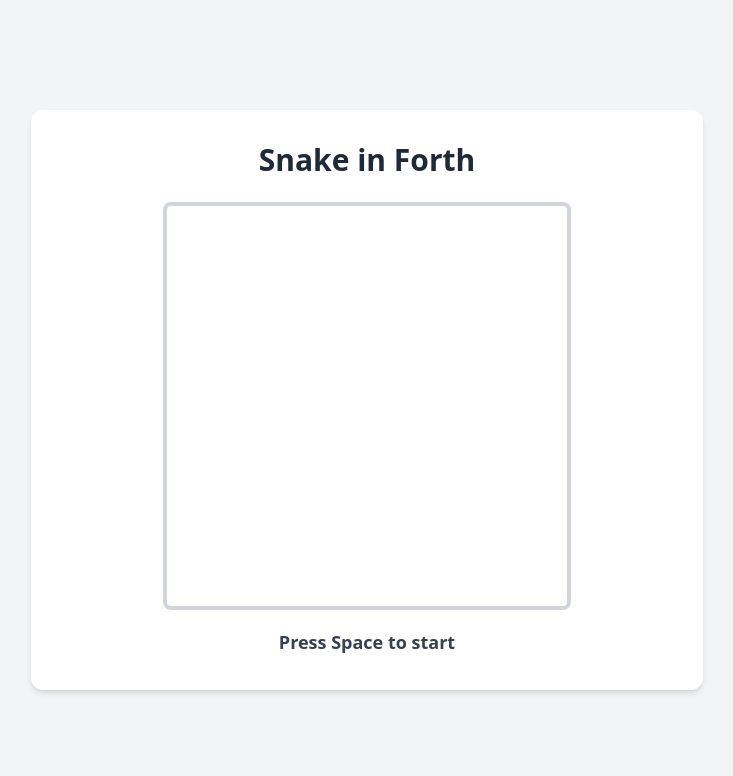
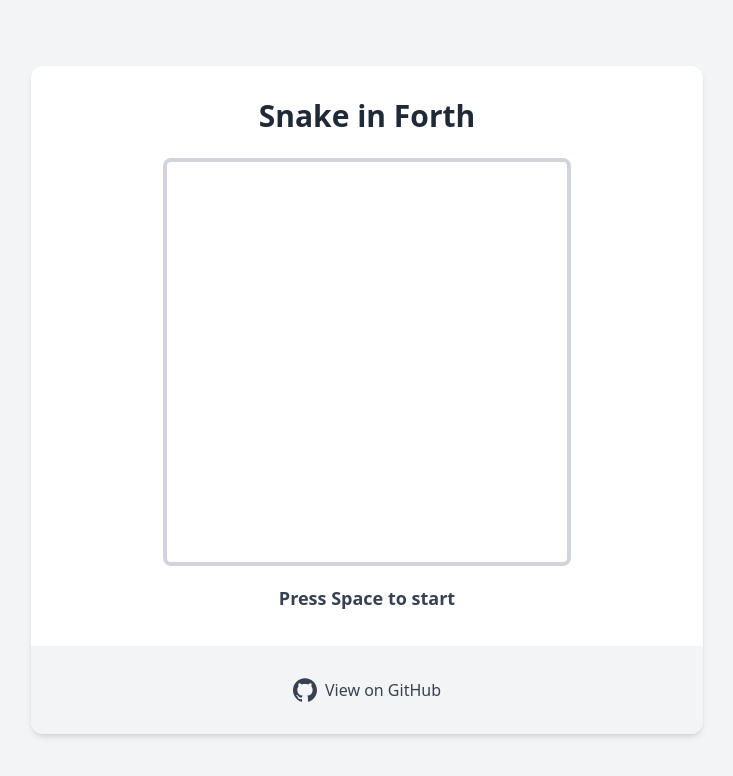
Before and after one commit to ukslim/snake-forth, a website built with webpack: page src/index.html in a window 1280 px wide. Shown: the whole page, without its empty margins (273-1006 px from the left). Built offline with nearby package versions, Linux system fonts and the light colour scheme; files whose address does not match are found by name; what waforth would draw is missing.

Commit message:
Github link

```diff
--- a/src/index.html
+++ b/src/index.html
@@ -22,6 +22,17 @@
                     <span>Space to start</span>
                 </div>
             </div>
+            <div class="p-8 bg-gray-100 rounded-b-xl">
+                <a href="https://github.com/ukslim/snake-forth" target="_blank"
+                    class="flex items-center justify-center text-gray-700 hover:text-gray-900 transition duration-300">
+                    <svg class="w-6 h-6 mr-2" fill="currentColor" viewBox="0 0 24 24"
+                        xmlns="http://www.w3.org/2000/svg">
+                        <path
+                            d="M12 .297c-6.63 0-12 5.373-12 12 0 5.303 3.438 9.8 8.205 11.385.6.113.82-.258.82-.577 0-.285-.01-1.04-.015-2.04-3.338.724-4.042-1.61-4.042-1.61C4.422 18.07 3.633 17.7 3.633 17.7c-1.087-.744.084-.729.084-.729 1.205.084 1.838 1.236 1.838 1.236 1.07 1.835 2.809 1.305 3.495.998.108-.776.417-1.305.76-1.605-2.665-.3-5.466-1.332-5.466-5.93 0-1.31.465-2.38 1.235-3.22-.135-.303-.54-1.523.105-3.176 0 0 1.005-.322 3.3 1.23.96-.267 1.98-.399 3-.405 1.02.006 2.04.138 3 .405 2.28-1.552 3.285-1.23 3.285-1.23.645 1.653.24 2.873.12 3.176.765.84 1.23 1.91 1.23 3.22 0 4.61-2.805 5.625-5.475 5.92.42.36.81 1.096.81 2.22 0 1.606-.015 2.896-.015 3.286 0 .315.21.69.825.57C20.565 22.092 24 17.592 24 12.297c0-6.627-5.373-12-12-12" />
+                    </svg>
+                    View on GitHub
+                </a>
+            </div>
         </div>
     </div>
 </body>
```
